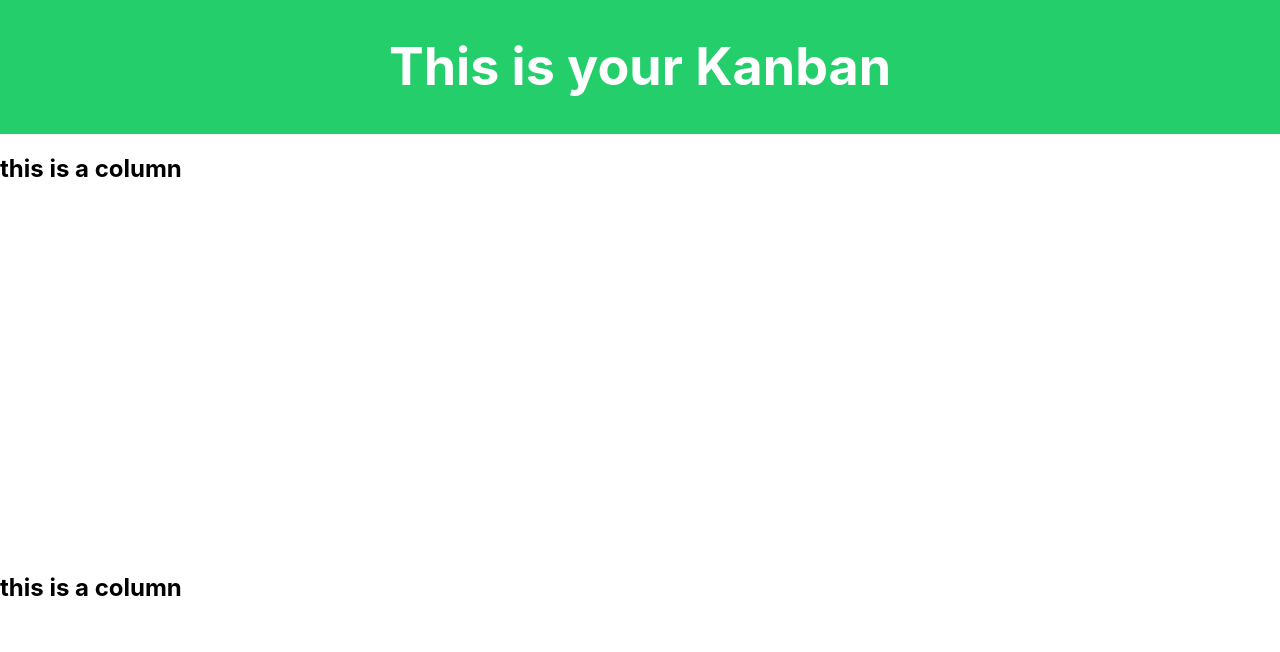
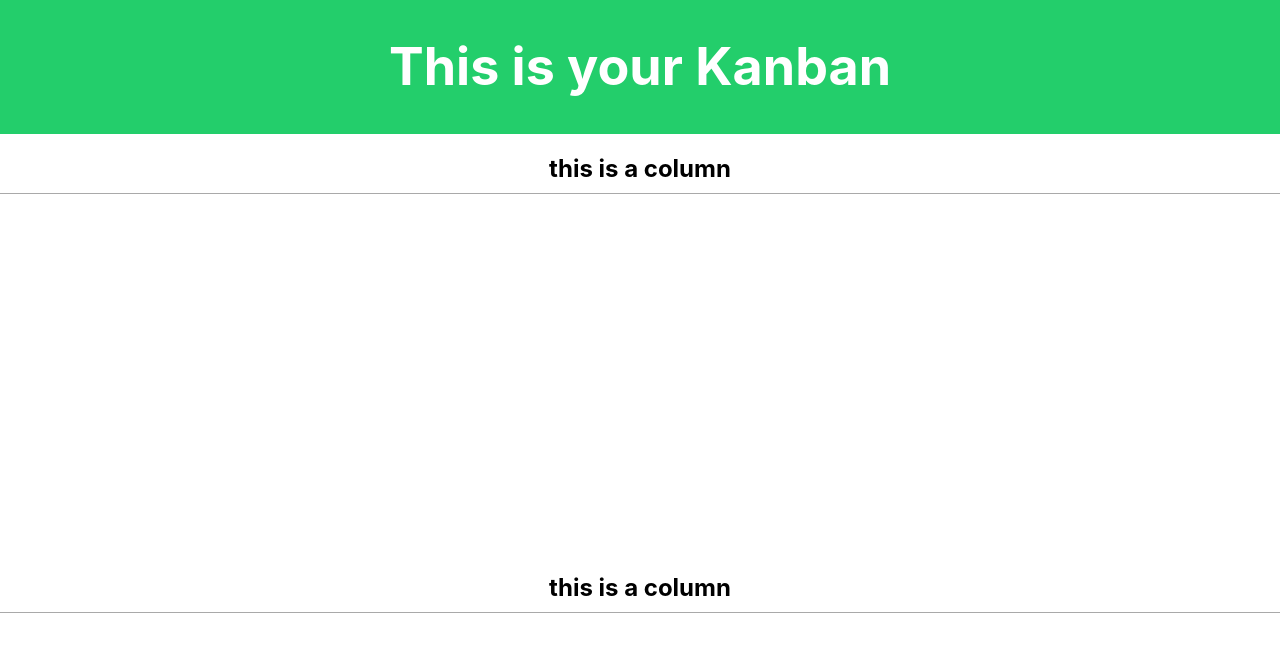
Before and after one commit to Angelica137/kanban, a React (Create React App) app: page / in a window 1280 px wide. Shown: the top 652 px of the page. Built offline with nearby package versions, Linux system fonts and the light colour scheme.

Commit message:
add title style to column

```diff
--- a/src/components/Column/Column.js
+++ b/src/components/Column/Column.js
@@ -15,9 +15,16 @@ const ColumnWrapper = styled.div`
   }
 `;
 
+const Title = styled.h2`
+  width: 100%;
+  padding-bottom: 10px;
+  text-align: center;
+  border-bottom: 1px solid darkGrey;
+`;
+
 const Column = ({ title }) => (
   <ColumnWrapper>
-    <h2>this is a column</h2>
+    <Title>this is a column</Title>
   </ColumnWrapper>
 );
 
```
